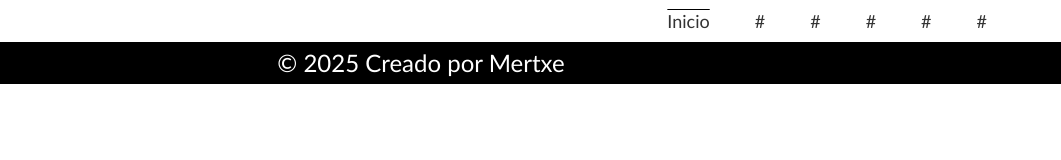
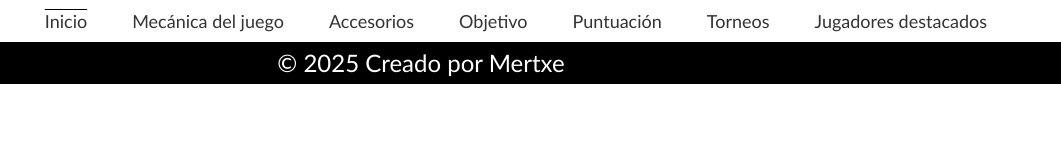
Before and after one commit to Mertxeps/Snooker, a plain HTML site: page index.html in a window 1280 px wide. Shown: the full height of the page, 219-1280 px from the left. Drawn offline with Linux system fonts and the light colour scheme.

Commit message:
Creación páginas Web

```diff
--- a/index.html
+++ b/index.html
@@ -18,7 +18,6 @@
     </head>
 
     <body>
-
         <header class = "Cabecera">
 			<nav class = "BarrasNavegacion">
 				<input type = "checkbox" id = "menu-toggle">
@@ -31,11 +30,12 @@
 
 					<ul class = "menu">
 						<li><a href = "Index.html">Inicio</a></li>
-						<li><a href = "Pages/#.html">#</a></li>
-						<li><a href = "Pages/#.html">#</a></li>
-						<li><a href = "Pages/#.html">#</a></li>
-						<li><a href = "Pages/#.html">#</a></li>
-						<li><a href = "Pages/#.html">#</a></li>
+						<li><a href = "Pages/Mecanica.html">Mecánica del juego</a></li>
+						<li><a href = "Pages/Accesorios.html">Accesorios</a></li>
+						<li><a href = "Pages/Objetivo.html">Objetivo</a></li>
+						<li><a href = "Pages/Puntacion.html">Puntuación</a></li>
+						<li><a href = "Pages/Torneos.html">Torneos</a></li>
+						<li><a href = "Pages/Jugadoress.html">Jugadores destacados</a></li>
 					</ul>
 				</div>
 			</nav>
```
Also changed, not shown: Pages/Accesorios.html (added, +11 -0 lines), Pages/Jugadores.html (added, +11 -0 lines), Pages/Mecanica.html (added, +11 -0 lines), Pages/Objetivo.html (added, +11 -0 lines), Pages/Torneos.html (added, +11 -0 lines), 1 other file.
